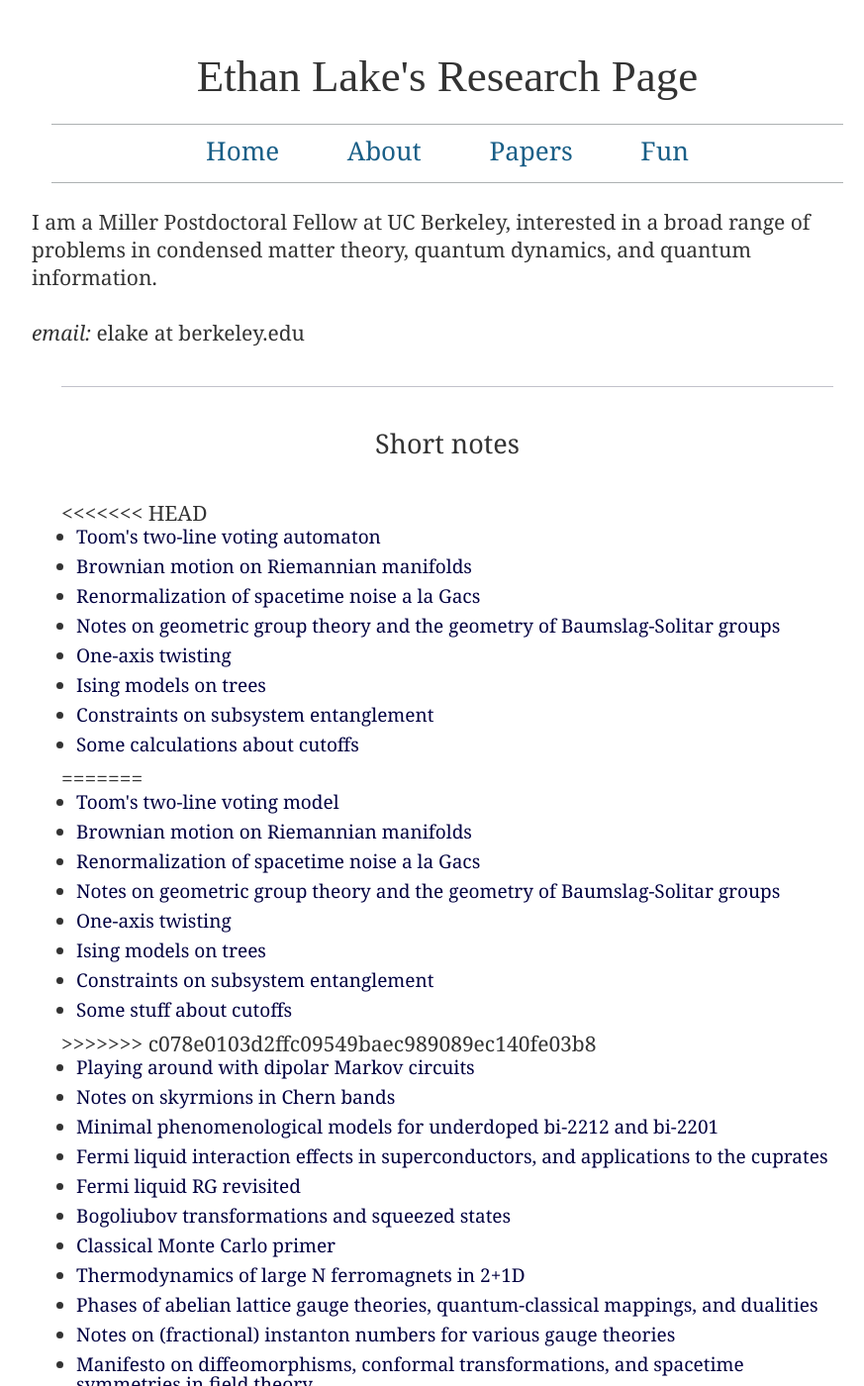
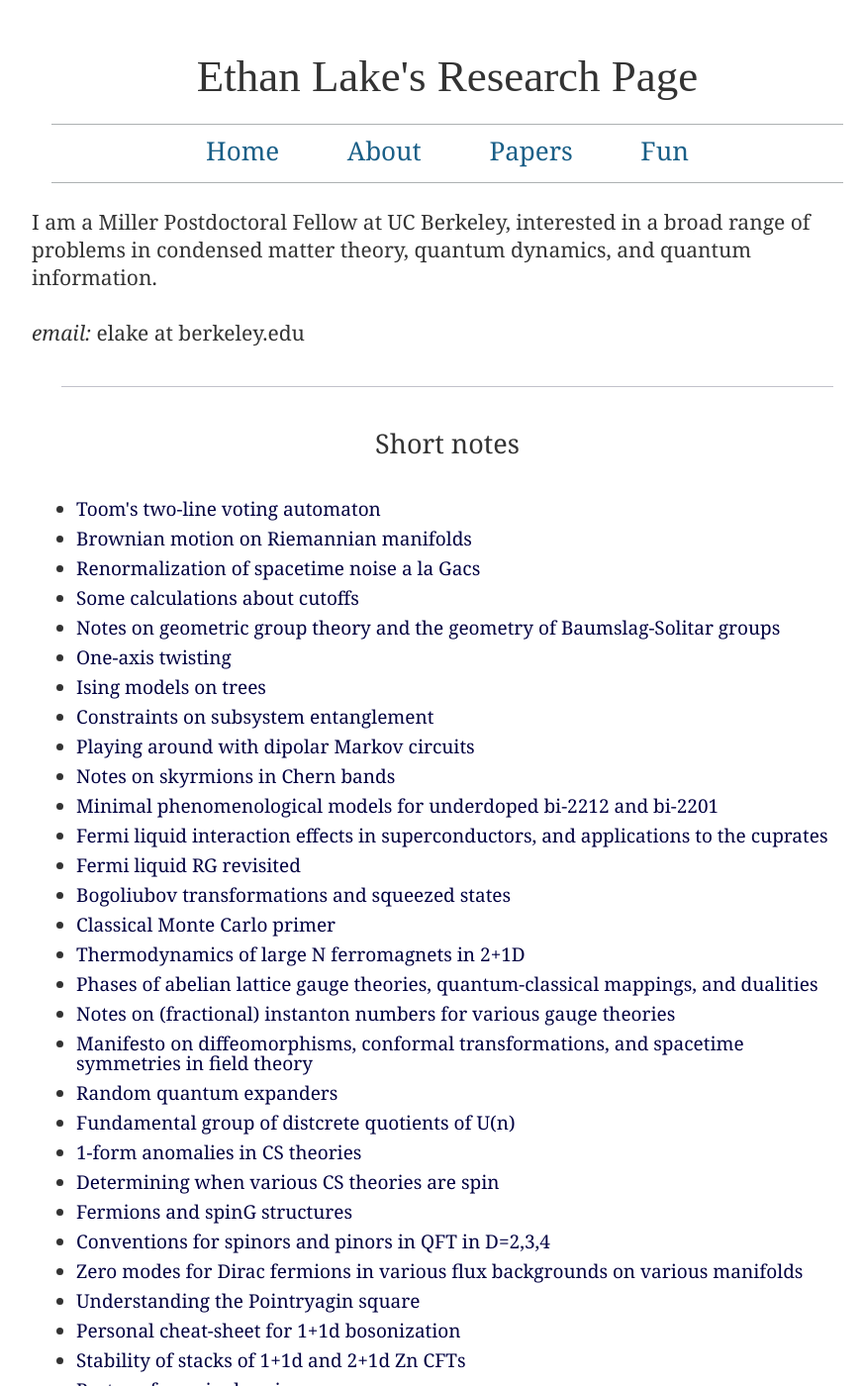
Before and after one commit to ethanlake/ethanlake.github.io, a Jekyll site: the page index.html, which Jekyll copies as it is, in a window 1280 px wide and 1400 px high. Shown: the whole window at 99% size, without its empty margins (188-1061 px from the left). Built offline with Jekyll 4.4.1, drawn with Linux system fonts in a browser that asks for light colours.

Commit message:
Update index.html

```diff
--- a/index.html
+++ b/index.html
@@ -53,25 +53,14 @@
  <br>
   <ul>
     <!-- <li><a href="/blogs/blog_test">Test</a></li> -->
-<<<<<<< HEAD
     <li><a href="notes/tlv_notes.pdf">Toom's two-line voting automaton</a> </li>
     <li><a href="notes/brownian.pdf">Brownian motion on Riemannian manifolds</a> </li>
     <li><a href="https://drive.google.com/file/d/1CQtxF14_Vvmr0cWxqH1wSxVYtKSgr2Fw/view?usp=sharing">Renormalization of spacetime noise a la Gacs</a> </li>
+    <li><a href="notes/cutoffs.pdf">Some calculations about cutoffs</a> </li>
     <li><a href="https://drive.google.com/file/d/1rakRS8_Gx9wYWU7PL9D7QIMPKEvVn8pe/view?usp=sharing">Notes on geometric group theory and the geometry of Baumslag-Solitar groups</a> </li>
     <li><a href="https://drive.google.com/file/d/1ByzKw2_KlDKCWT5FSw6sYwaihpkFWRzQ/view?usp=sharing">One-axis twisting</a> </li>
     <li><a href="https://drive.google.com/file/d/1SJbYJEAD2MlAKa6LxqbADyql_akn0H5G/view?usp=sharing">Ising models on trees</a> </li>
     <li><a href="https://drive.google.com/file/d/1dq7QWaL_V88dLb5a0NYa3M91Zwclp8zz/view?usp=sharing">Constraints on subsystem entanglement</a> </li>
-    <li><a href="notes/cutoffs.pdf">Some calculations about cutoffs</a> </li>
-=======
-      <li><a href="notes/tlv_notes.pdf">Toom's two-line voting model</a> </li>
-    <li><a href="notes/brownian.pdf">Brownian motion on Riemannian manifolds</a> </li>
-      <li><a href="https://drive.google.com/file/d/1CQtxF14_Vvmr0cWxqH1wSxVYtKSgr2Fw/view?usp=sharing">Renormalization of spacetime noise a la Gacs</a> </li>
-      <li><a href="https://drive.google.com/file/d/1rakRS8_Gx9wYWU7PL9D7QIMPKEvVn8pe/view?usp=sharing">Notes on geometric group theory and the geometry of Baumslag-Solitar groups</a> </li>
-      <li><a href="https://drive.google.com/file/d/1ByzKw2_KlDKCWT5FSw6sYwaihpkFWRzQ/view?usp=sharing">One-axis twisting</a> </li>
-      <li><a href="https://drive.google.com/file/d/1SJbYJEAD2MlAKa6LxqbADyql_akn0H5G/view?usp=sharing">Ising models on trees</a> </li>
-      <li><a href="https://drive.google.com/file/d/1dq7QWaL_V88dLb5a0NYa3M91Zwclp8zz/view?usp=sharing">Constraints on subsystem entanglement</a> </li>
-      <li><a href="notes/cutoffs.pdf">Some stuff about cutoffs</a> </li>
->>>>>>> c078e0103d2ffc09549baec989089ec140fe03b8
     <!-- <li><a href="https://drive.google.com/file/d/1uo7mNY3QEFDrxHJmf4lZbOGHtcGogpoj/view?usp=sharing">Notes on multipolar diffusion</a></li>  -->
     <li><a href="https://drive.google.com/file/d/1CqX9ghVLCFdwlq0GzzjUrjs3V0oYc4s2/view?usp=sharing">Playing around with dipolar Markov circuits</a> </li>
     <li><a href="https://drive.google.com/file/d/1F_aYYdKE6ul0HBKH4LxmByNvbYw4Iio_/view?usp=sharing">Notes on skyrmions in Chern bands</a> </li>
```
Lines whose indentation alone changed are shown as unchanged.
